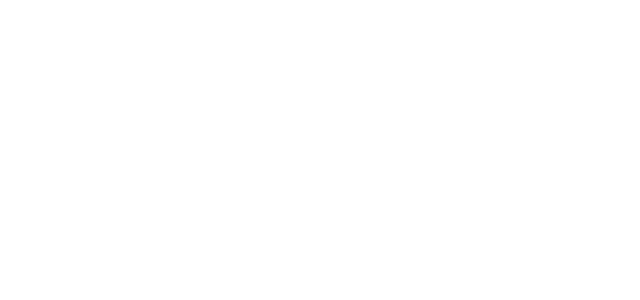
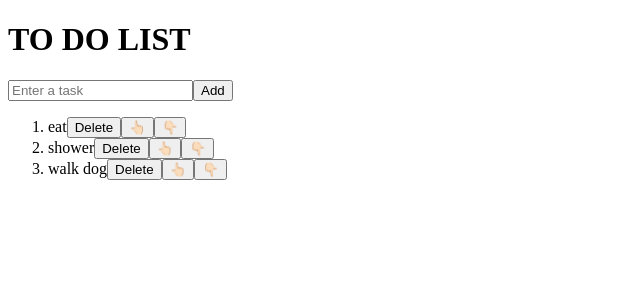
Before and after one commit to itsmeclark/learning-react, a React (Vite) app: page / in a window 1280 px wide. Shown: the top 300 px of the page, without its empty margins (0-640 px from the left). Built offline with nearby package versions, Linux system fonts and the light colour scheme.

Commit message:
new coded

```diff
--- a/src/App.jsx
+++ b/src/App.jsx
@@ -3,15 +3,16 @@
 
 function App() {
 
-  const [tasks, setTask] = useState([]);
+  const [tasks, setTask] = useState(["eat", "shower", 'walk dog']);
   const [newTask, setNewTask] = useState('')
 
   function handleInputChange(event){
-
+    setNewTask(event.target.value)
   }
 
   function addTask(){
-
+    setTask(t => [...t, newTask])
+    setNewTask("")
   }
 
   function deleteTask(index){
@@ -27,7 +28,29 @@
 
   return (
     <>
+        <div className="to-do-list">
 
+          <h1>TO DO LIST</h1>
+
+          <div>
+            <input type="text" name="" id="" placeholder="Enter a task" value={newTask} onChange={handleInputChange}/>
+            <button className="add-button" onClick={addTask}>Add</button>
+          </div>
+
+          <ol>
+            {tasks.map((element, index)=>
+              <li key={index}>
+                <span className="text">{element}</span>
+
+                <button className="delete-button" onClick={()=>deleteTask(index)}>Delete</button>
+
+                <button className="move-button" onClick={()=>moveTaskUp(index)}>👆🏻</button>
+
+                <button className="move-button" onClick={()=>moveTaskDown(index)}>👇🏻</button>
+              </li>
+            )}
+          </ol>
+        </div>
     </>
   )
 }
```
